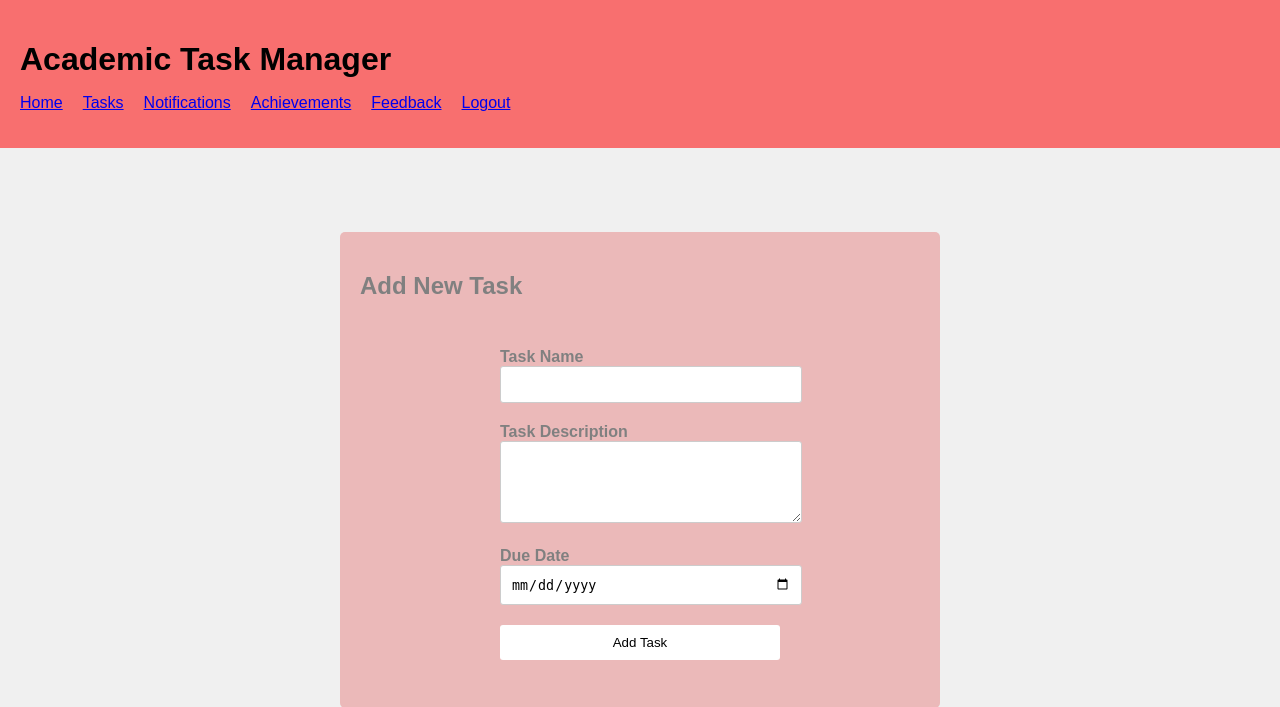
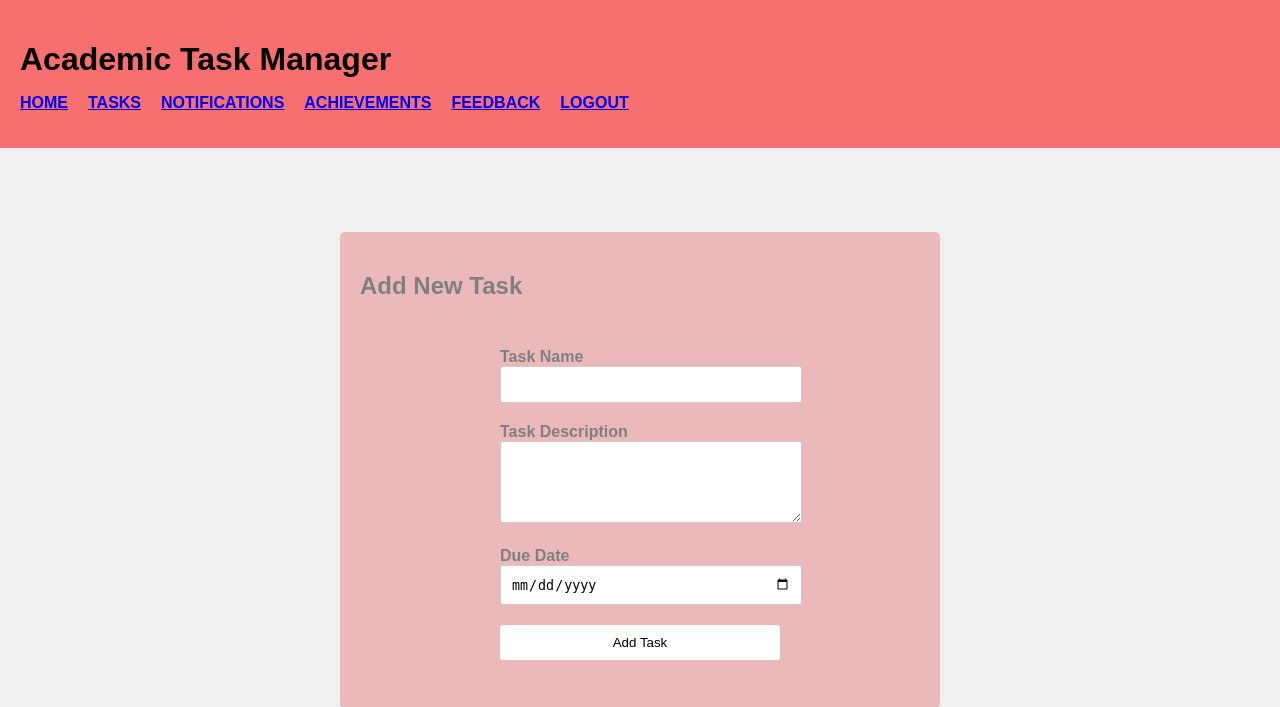
Before and after one commit to JstnVltt/Task-Manager-System, a Flask app: page /addTask in a window 1280 px wide. Shown: the top 707 px of the page. Run offline with Flask 3, Linux system fonts and the light colour scheme; a user stored in the database is signed in.

Commit message:
Update main.css

```diff
--- a/static/css/main.css
+++ b/static/css/main.css
@@ -256,7 +256,13 @@ body {
 }
 
 .horizontal-navigator nav ul li {
+    display: inline-block;
     margin-right: 20px;
+    color: gray;
+    font-size: 100%;
+    font-weight: 800;
+    text-transform: uppercase;
+    text-decoration: none;
 }
 
 .horizontal-navigator nav ul li:last-child {
```
